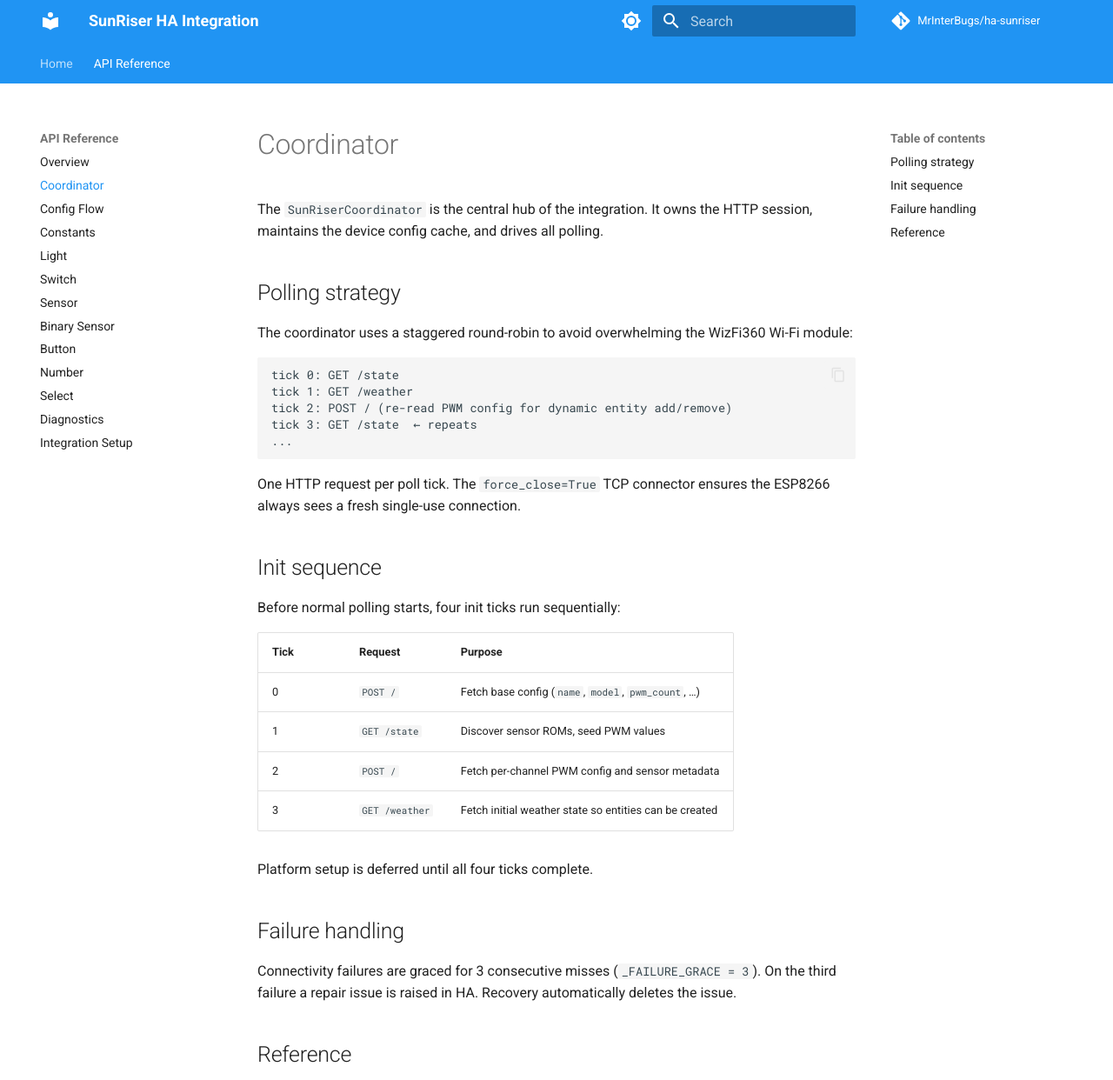
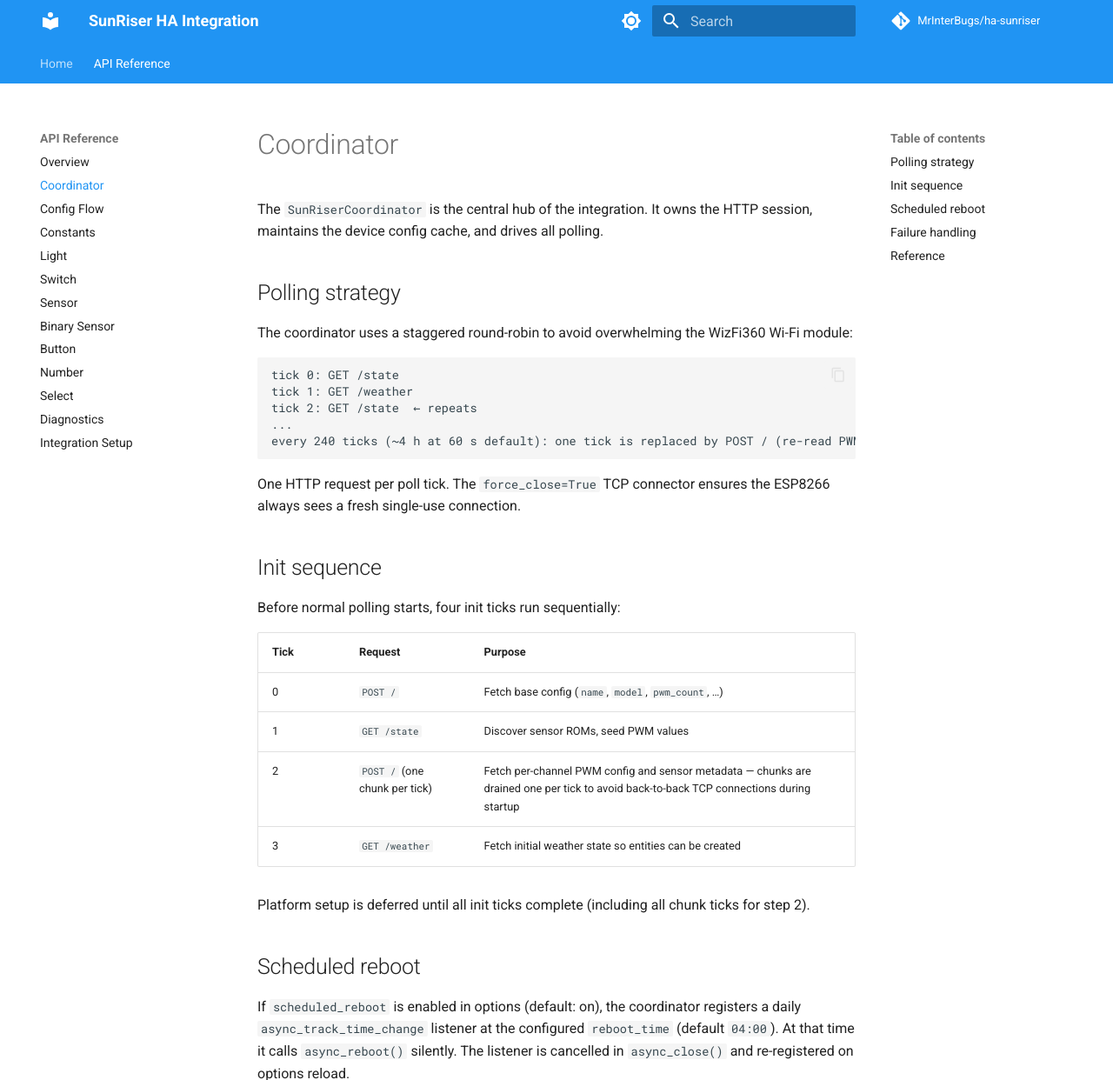
Before and after one commit to MrInterBugs/ha-sunriser, an MkDocs documentation site: the page built from docs/api/coordinator.md, in a window 1280 px wide and 1400 px high, cut to the strip 0-1242 px from the top of the window. Shown: the whole strip at 87% size. Built offline with MkDocs 1.6.1 and Material for MkDocs 9.7.7, drawn with Linux system fonts in a browser that asks for light colours; comment, search, counter and statistics services are not loaded.

Commit message:
Minor docs update

````diff
--- a/docs/api/coordinator.md
+++ b/docs/api/coordinator.md
@@ -9,9 +9,9 @@
 ```
 tick 0: GET /state
 tick 1: GET /weather
-tick 2: POST / (re-read PWM config for dynamic entity add/remove)
-tick 3: GET /state  ← repeats
+tick 2: GET /state  ← repeats
 ...
+every 240 ticks (~4 h at 60 s default): one tick is replaced by POST / (re-read PWM config)
 ```
 
 One HTTP request per poll tick. The `force_close=True` TCP connector ensures the ESP8266 always sees a fresh single-use connection.
@@ -24,10 +24,14 @@
 |------|---------|---------|
 | 0 | `POST /` | Fetch base config (`name`, `model`, `pwm_count`, …) |
 | 1 | `GET /state` | Discover sensor ROMs, seed PWM values |
-| 2 | `POST /` | Fetch per-channel PWM config and sensor metadata |
+| 2 | `POST /` (one chunk per tick) | Fetch per-channel PWM config and sensor metadata — chunks are drained one per tick to avoid back-to-back TCP connections during startup |
 | 3 | `GET /weather` | Fetch initial weather state so entities can be created |
 
-Platform setup is deferred until all four ticks complete.
+Platform setup is deferred until all init ticks complete (including all chunk ticks for step 2).
+
+## Scheduled reboot
+
+If `scheduled_reboot` is enabled in options (default: on), the coordinator registers a daily `async_track_time_change` listener at the configured `reboot_time` (default `04:00`). At that time it calls `async_reboot()` silently. The listener is cancelled in `async_close()` and re-registered on options reload.
 
 ## Failure handling
 
````
Also changed, not shown: README.md (+8 -6 lines), docs/api/config_flow.md (+6 -2 lines).
